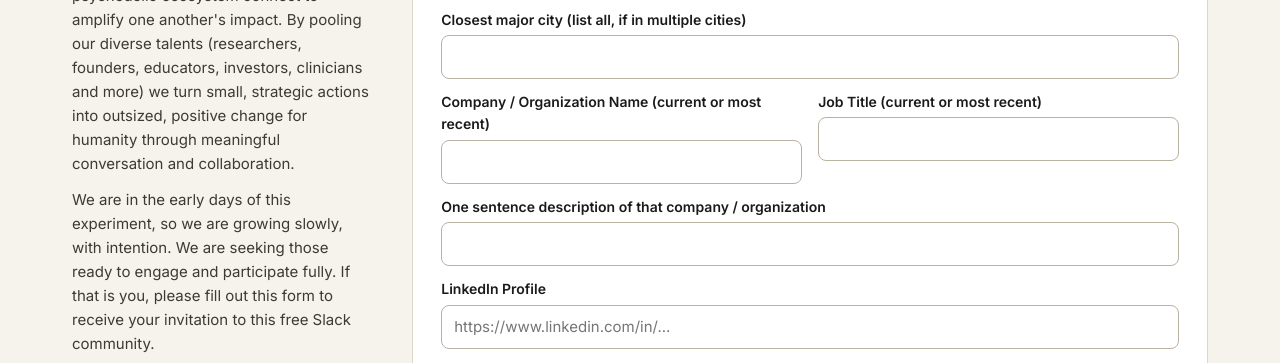
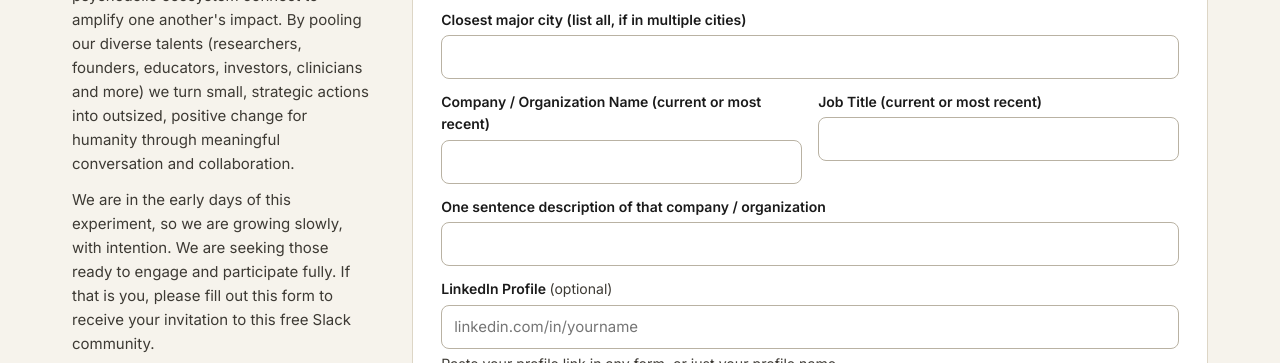
Before and after one commit to Mind-Shift-Collective/msc-website, an Astro site: page /join in a window 1280 px wide. Shown: the part 431-794 px from the top of the page. Built offline with nearby package versions, Linux system fonts and the light colour scheme; Astro itself is replaced by a stand-in of ours.

Commit message:
Join form: accept any LinkedIn format and mark it optional
Co-Authored-By: Claude Opus 5.5 <noreply@anthropic.com>
Claude-Session: https://claude.ai/code/session_01XoJqMKEHH55ATc3MYJEmfw

```diff
--- a/src/pages/join.astro
+++ b/src/pages/join.astro
@@ -60,7 +60,7 @@ const chathamUrl = 'https://docs.google.com/document/d/13mwQXoi_2c64-La304dbyoxo
           <div class="field"><label for="j-title">Job Title (current or most recent)</label><input id="j-title" name="Job Title" type="text" autocomplete="organization-title" /></div>
         </div>
         <div class="field"><label for="j-orgdesc">One sentence description of that company / organization</label><input id="j-orgdesc" name="Organization description" type="text" /></div>
-        <div class="field"><label for="j-li">LinkedIn Profile</label><input id="j-li" name="LinkedIn Profile" type="url" placeholder="https://www.linkedin.com/in/..." /></div>
+        <div class="field"><label for="j-li">LinkedIn Profile <span style="font-weight:400;color:var(--ink-2);">(optional)</span></label><input id="j-li" name="LinkedIn Profile" type="text" inputmode="url" autocomplete="url" autocapitalize="off" spellcheck="false" maxlength="300" placeholder="linkedin.com/in/yourname" /><small style="color:var(--ink-2);">Paste your profile link in any form, or just your profile name.</small></div>
 
         <fieldset>
           <legend>In which of the following capacities have you worked (professionally, within the past five years)? <small>(Select as many as you like)</small></legend>
```
